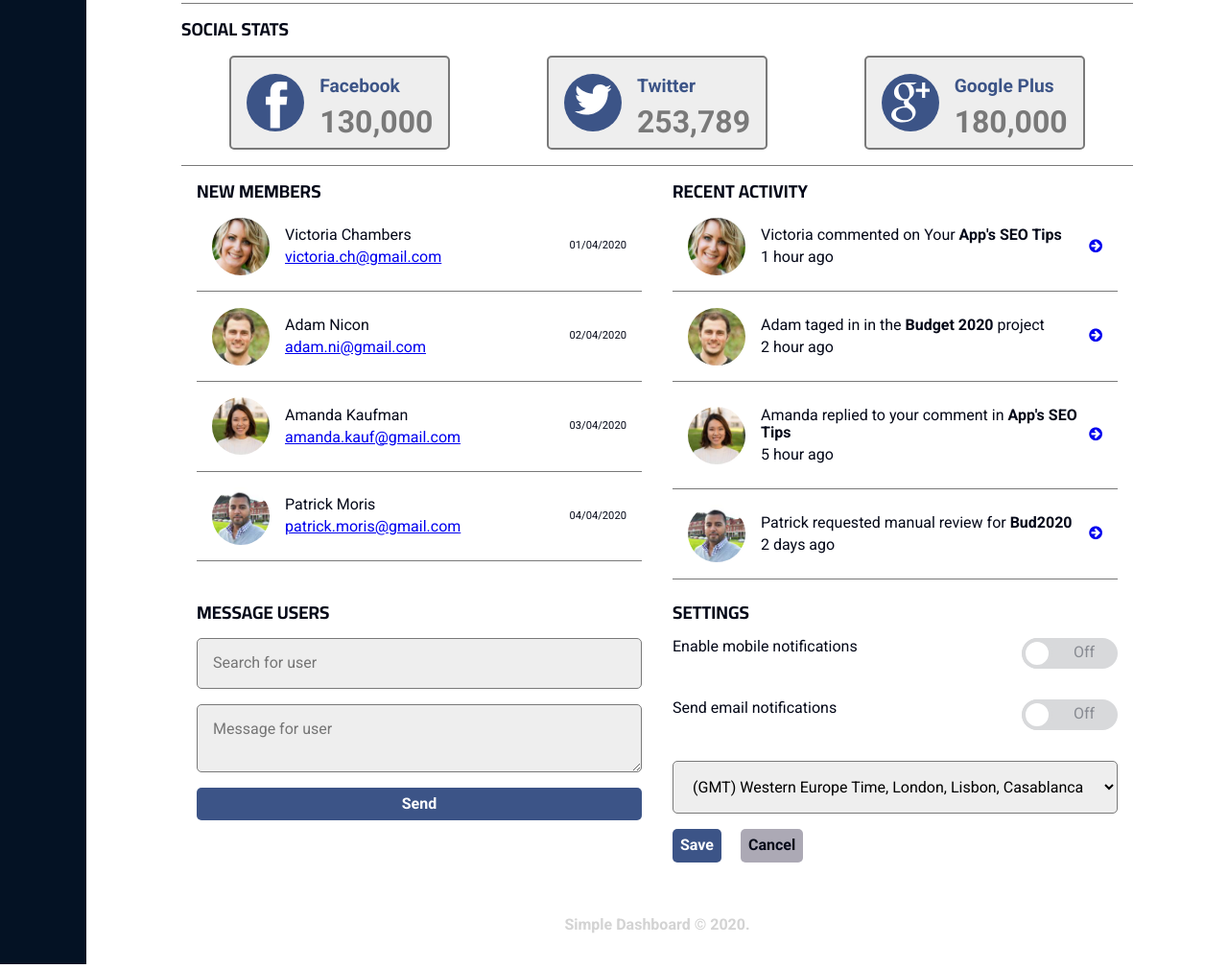
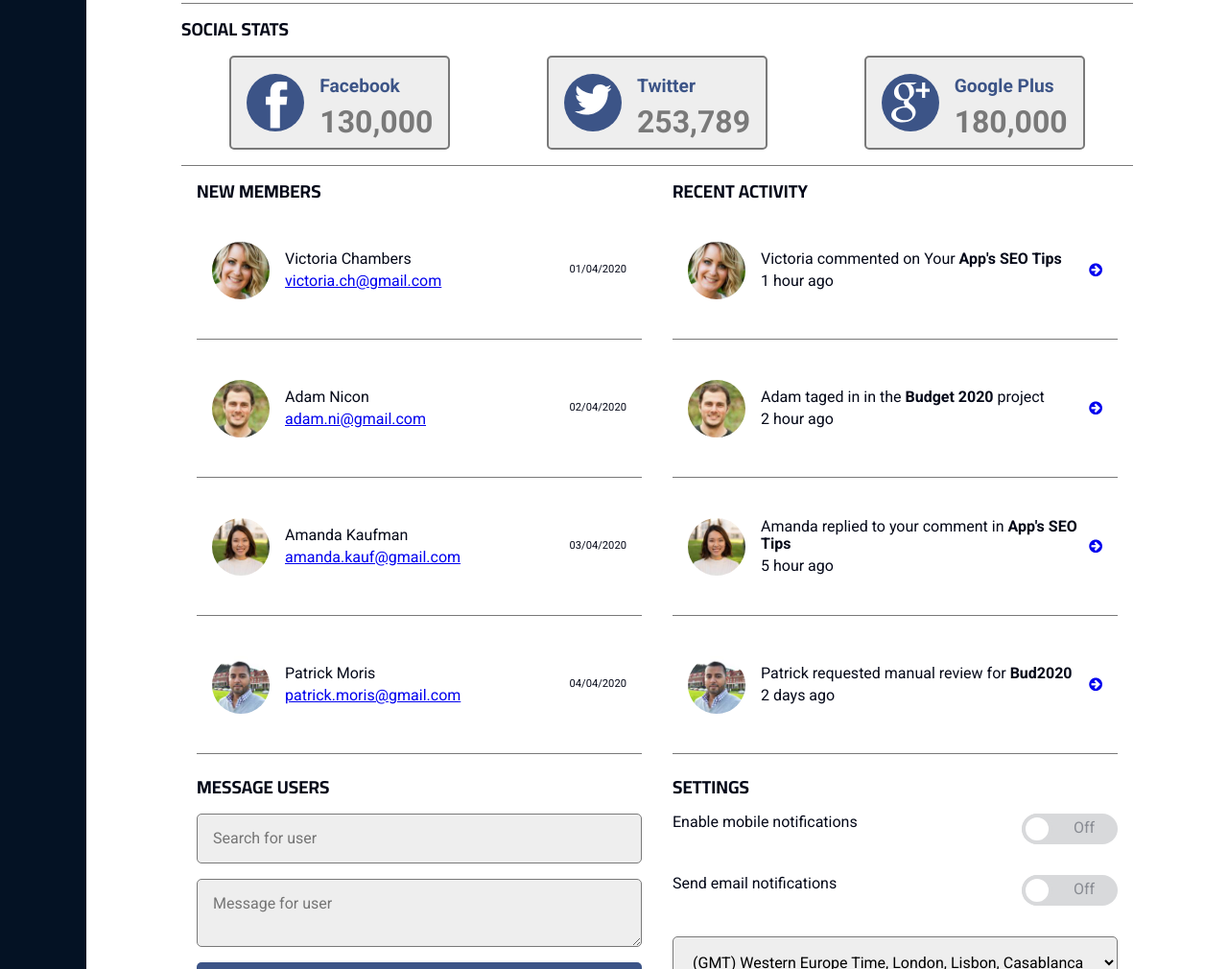
Before and after one commit to ilyasKerbal/web_app_dashboard, a plain HTML site: page index.html in a window 1280 px wide. Shown: the part 1252-2262 px from the top of the page at 96% size. Drawn offline with Linux system fonts and the light colour scheme.

Commit message:
Fixed memebers & activity item

```diff
--- a/css/style.css
+++ b/css/style.css
@@ -273,6 +273,7 @@ section.traffic {
     align-items: center;
     border-bottom: 1px #797979 solid;
     padding: .6rem 1rem;
+    min-height: 9rem;
 }
 
 .member-item p:last-child {
@@ -311,6 +312,7 @@ section.traffic {
     align-items: center;
     border-bottom: 1px #797979 solid;
     padding: .6rem 1rem;
+    min-height: 9rem;
 }
 
 .activity-item img {
```
